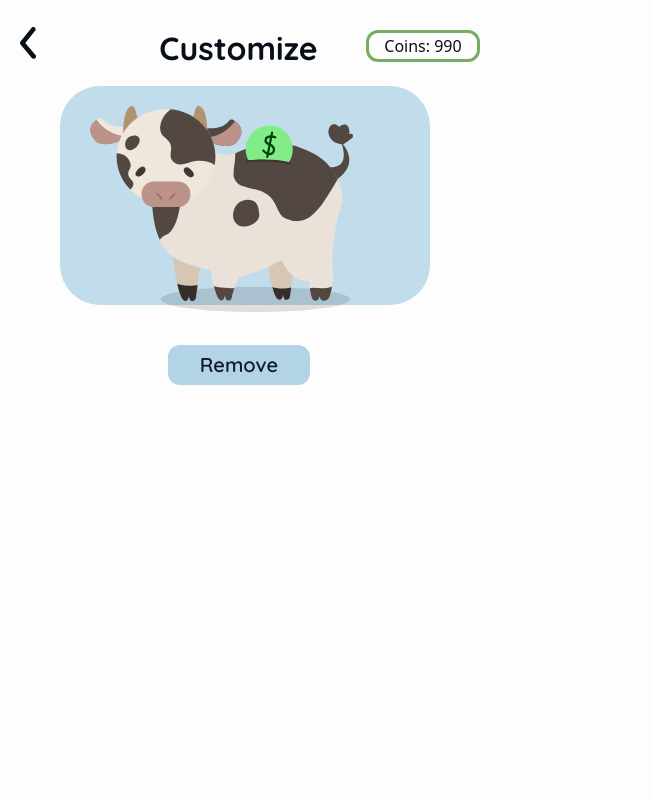
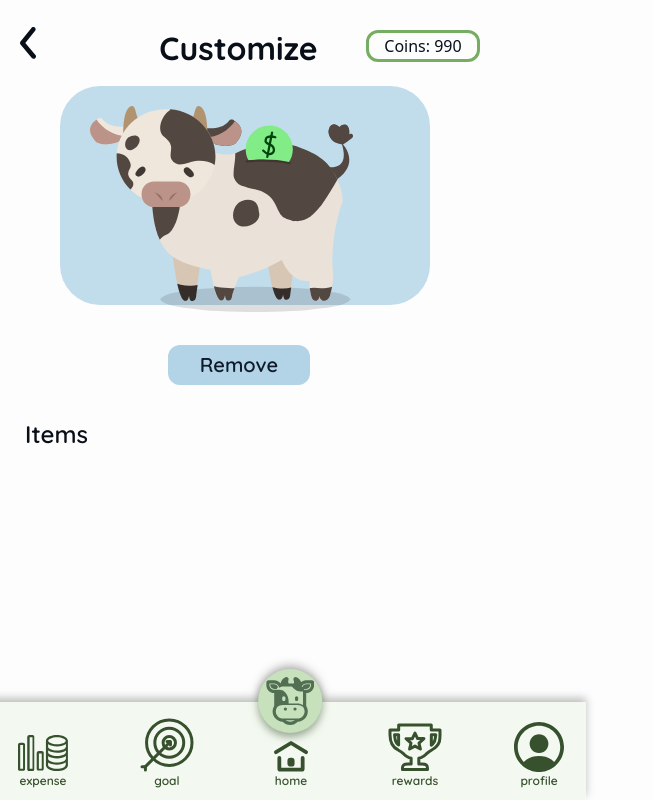
Before and after one commit to AlyssaHug/Design02_App, a Next.js app: page / in a window 1280 px wide. Shown: the whole page, without its empty margins (0-653 px from the left). Built offline with nearby package versions, Linux system fonts and the light colour scheme.

Commit message:
navbar + item header added

```diff
--- a/app/Customize/styles.module.css
+++ b/app/Customize/styles.module.css
@@ -66,3 +66,13 @@
     line-height: 24px;
     color: #0f1a2b;
 }
+
+.items {
+    font-family: Quicksand;
+    font-size: 24px;
+    font-style: normal;
+    font-weight: 600;
+    line-height: 28px;
+    margin-left: 25px;
+    margin-top: 25px;
+}
--- a/app/page.js
+++ b/app/page.js
@@ -4,10 +4,12 @@ import Moomoo from "./ui/moomoo/moomoo";
 import Coins from "@/app/ui/coins/coins";
 import styles from "@/app/Customize/styles.module.css";
 import Button from "@/app/ui/Buttons/Buttons";
+import Nav from "./ui/navbar/navbar";
 
 export default function Page() {
     return (
         <div>
+            <Nav/>
             <div className={styles.sameRow}>
                 <img
                     src="/left_arrow.svg"
@@ -38,6 +40,7 @@ export default function Page() {
                 value="Remove"
                 />
             </div>
+            <div className={styles.items}><h1>Items</h1></div>
         </div>
     );
 }
```
